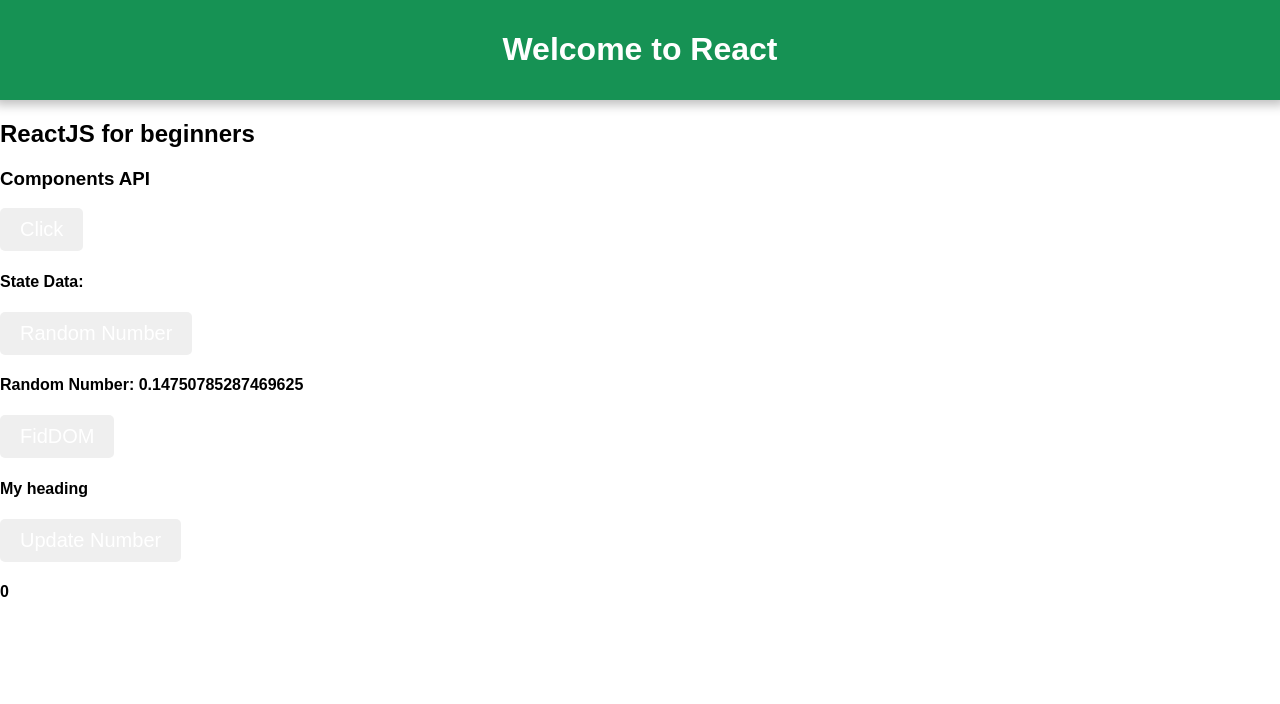
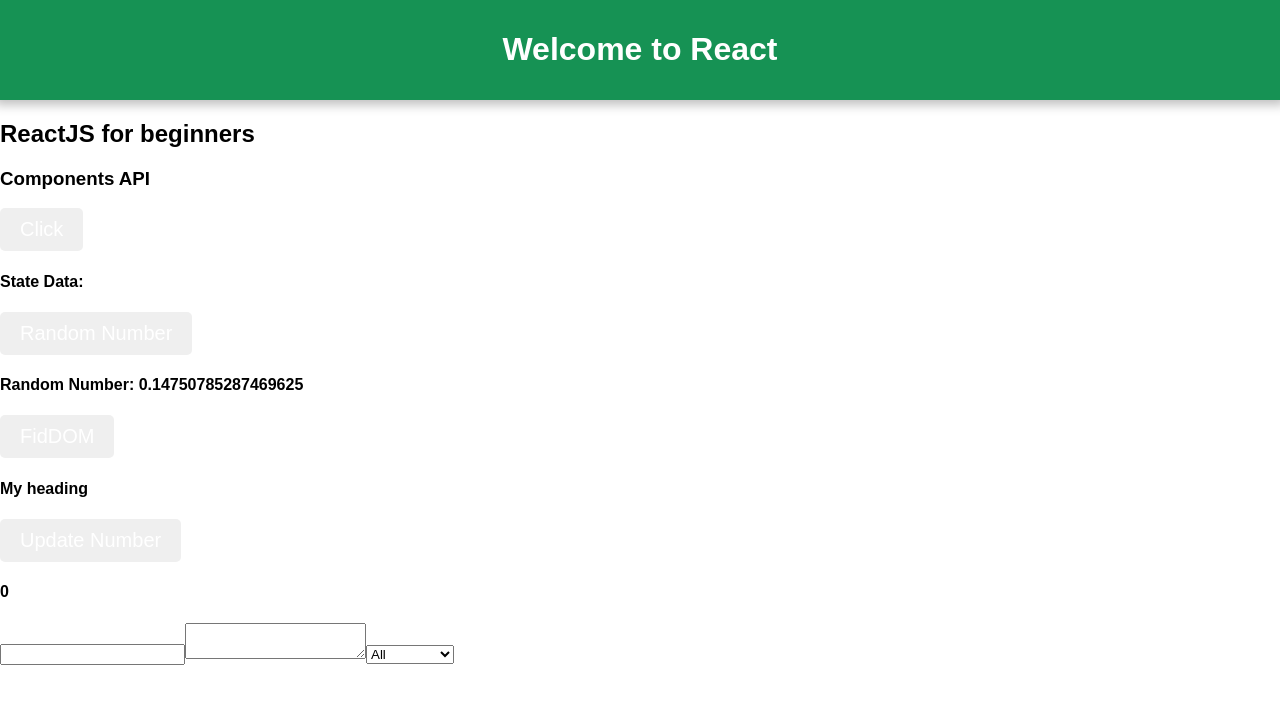
Before and after one commit to dragosbus/reactjs-for-beginners, a React (Create React App) app in the folder lecture/: page / in a window 1280 px wide. Shown: the top 704 px of the page. Built offline with nearby package versions, Linux system fonts and the light colour scheme.

Commit message:
make a input, textarea and select

```diff
--- a/lecture/src/App.js
+++ b/lecture/src/App.js
@@ -1,5 +1,6 @@
 import React, { Component } from 'react';
 import ReactDOM from 'react-dom';
+import Form from './Forms'
 import './App.css';
 
 
@@ -8,7 +9,8 @@
     return (
       <div className="container">
         <Header />
-        <Main/>
+        <Main />
+        <Form/>
       </div>
     );
   }
--- /dev/null
+++ b/lecture/src/Forms.js
@@ -0,0 +1,79 @@
+import React, { Component } from 'react';
+
+
+class Form extends Component {
+    constructor(props) {
+        super(props);
+        this.state = {
+            valueInput: '',
+            valueTextArea: '',
+            option: 'All'
+        }
+        this.changeInputHandler = this.changeInputHandler.bind(this);
+        this.changeTextAreaHandler = this.changeTextAreaHandler.bind(this);
+        this.selectArea = this.selectArea.bind(this);
+    }
+
+    changeInputHandler(e) {
+        this.setState({
+            valueInput: e.target.value
+        });
+        console.log(this.state.valueInput);
+    }
+
+    changeTextAreaHandler(e) {
+        this.setState({
+            valueTextArea: e.target.value
+        });
+        console.log(this.state.valueTextArea);
+    }
+
+    selectArea(e) {
+        console.log(this.state.option);
+        this.setState({
+            option: e.target.value
+        });
+
+    }
+
+    render() {
+        return (
+            <form>
+                <InputText value={this.state.valueInput} changeInputHandler={this.changeInputHandler}/>
+                <TextArea value={this.state.valueTextArea} changeTextAreaHandler={this.changeTextAreaHandler}/>
+                <SelectArea selectArea={this.selectArea}/>
+            </form>
+        );
+    }
+}
+
+class InputText extends Component {
+    render() {
+        return (
+            <input type="text" value={this.props.value} onChange={this.props.changeInputHandler}/>
+        );
+    }
+}
+
+class TextArea extends Component {
+    render() {
+        return (
+            <textarea value={this.props.valueTextArea} onChange={this.props.changeTextAreaHandler}></textarea>
+        );
+    }
+}
+
+class SelectArea extends Component {
+    render() {
+        return (
+            <select onChange={this.props.selectArea}>
+                <option value="All">All</option>
+                <option value="phones">Phones</option>
+                <option value="tablets">Tablets</option>
+                <option value="pc">Computers</option>
+            </select>
+        );
+    }
+}
+
+export default Form;
```
